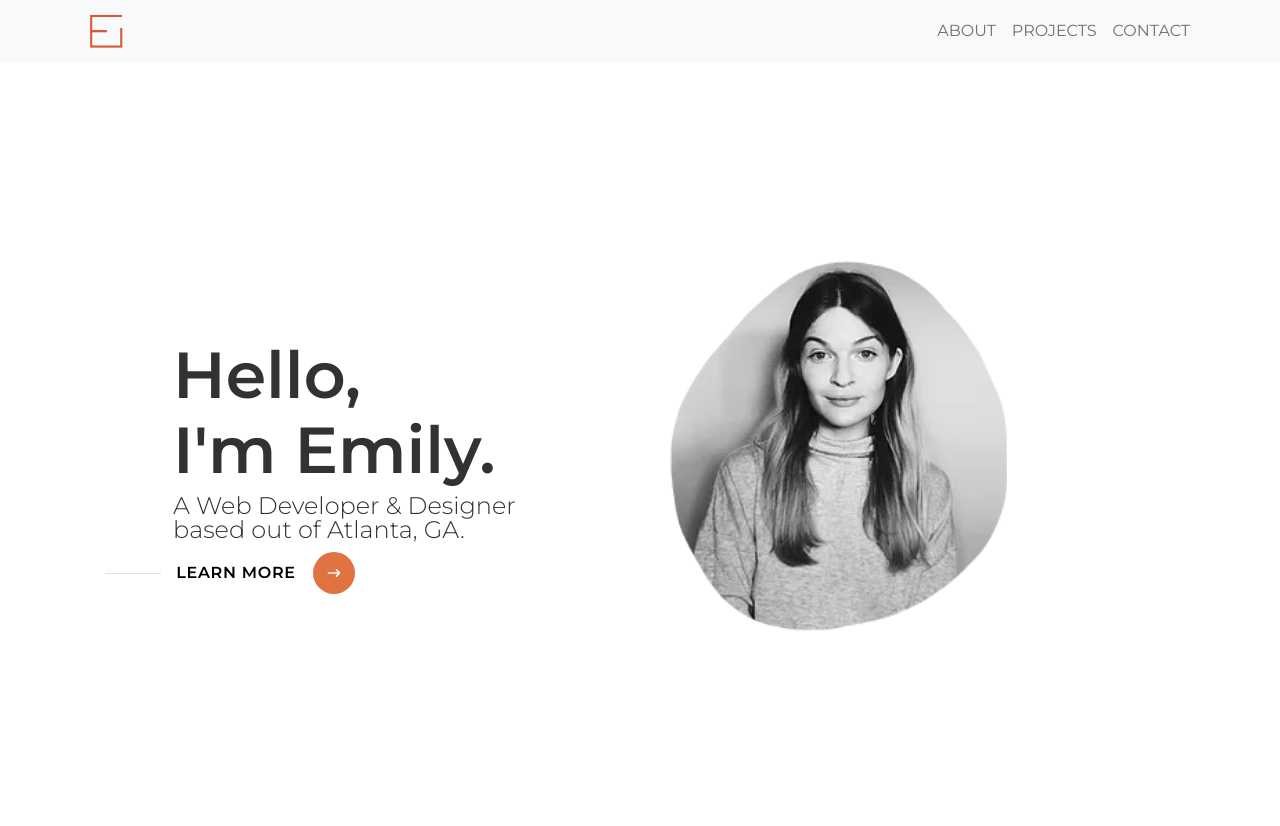
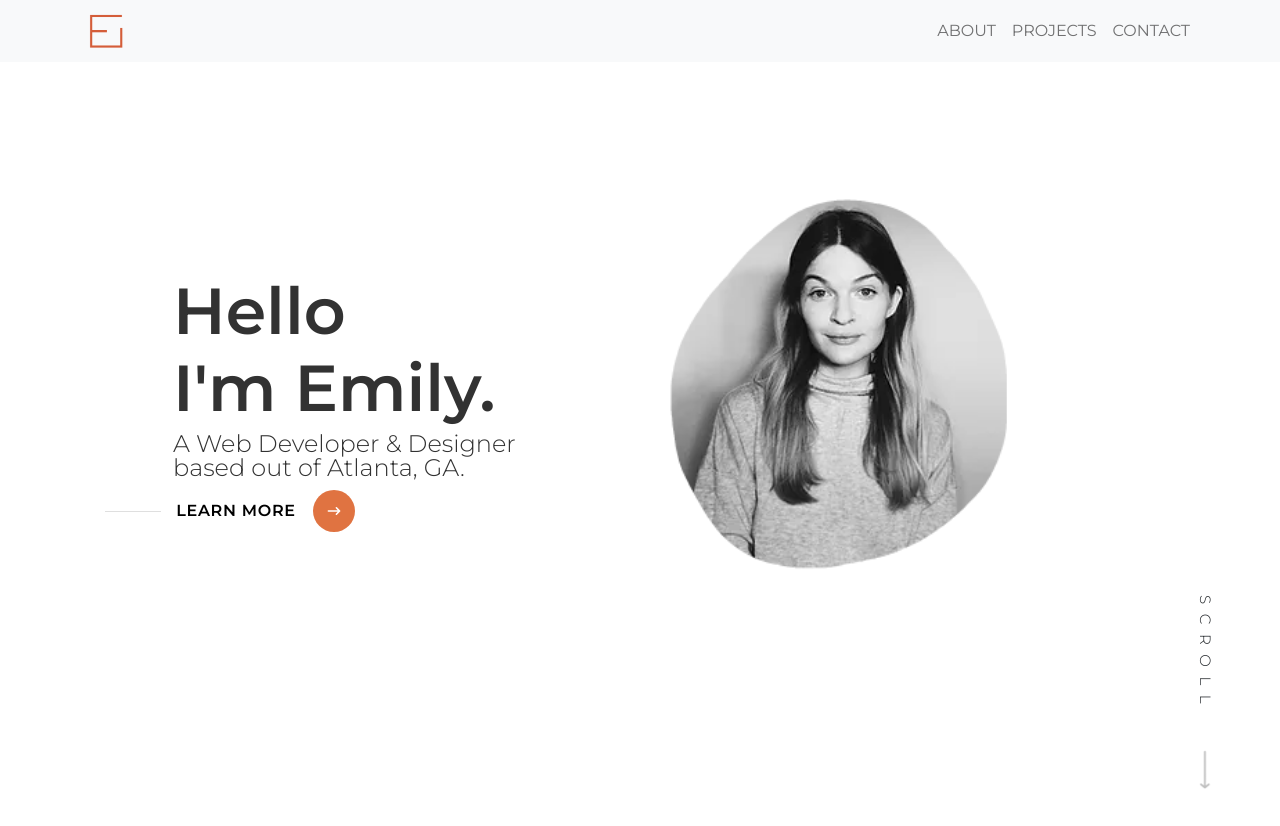
Before and after one commit to emilyjwilbur/port, a React (Create React App) app: page / in a window 1280 px wide. Shown: the top 826 px of the page. After the commit the page ends 800 px from the top, so only its background shows below. Built offline with nearby package versions, Linux system fonts and the light colour scheme; a web font is replaced by a local one.

Commit message:
hero animation

```diff
--- a/package.json
+++ b/package.json
@@ -9,6 +9,7 @@
     "@testing-library/react": "^12.1.2",
     "@testing-library/user-event": "^13.5.0",
     "bootstrap": "^5.1.3",
+    "gsap": "^3.9.1",
     "react": "^17.0.2",
     "react-bootstrap": "^2.1.0",
     "react-dom": "^17.0.2",
--- a/src/App.css
+++ b/src/App.css
@@ -9,17 +9,72 @@
 .logo {
   width: 50px;
   transition: transform .7s ease-in-out;
+
 }
 .logo:hover{
 
   transform: rotate(360deg);
 }
 
+
+
+
+
+
+
+
 /* hero section */
+
+
+.bounce {
+  display: flex;
+  align-items: center;
+	color: #323232;
+  height: 100%;
+}
+.letter {
+  animation: bounce 1.75s cubic-bezier(0.2, 2, .75, 1.5) alternate;
+  animation-iteration-count: 1;
+  -webkit-animation-fill-mode: forwards;
+  display: inline-block;
+  margin-top: 2em;
+
+
+}
+
+.letter:nth-of-type(1) {
+  animation-delay: -0.083333333s;
+}
+.letter:nth-of-type(3) {
+  animation-delay: 0.0833333333s;
+}
+.letter:nth-of-type(4) {
+  animation-delay: 0.1666666667s;
+}
+.letter:nth-of-type(5) {
+  animation-delay: 0.25s;
+}
+.letter:nth-of-type(6) {
+  animation-delay: 0.3333333333s;
+}
+
+
+@keyframes bounce {
+  0% {
+    transform: translate3d(0, 0, 0);
+
+  }
+  100% {
+    transform: translate3d(0, -1em, 0);
+
+  }
+}
+
 
 
 .hero{
   height: 100%;
+
 }
 .container{
   width: 100%;
@@ -31,11 +86,13 @@
   justify-content: space-between;
   margin: 0 24px;
   height: 100vh;
+
 }
 
 .hero-content {
   width: 50%;
   display: flex;
+
 }
 .hero-content-inner{
 
@@ -43,12 +100,18 @@
   margin: 0 auto;
   color: #323232
 }
+
+
+
+
 .hero-content-line-inner{
   font-weight: 900;
   font-size: 65px;
-
   display: flex;
 }
+
+
+
 .hero-content-line{
   margin: 0;
   height: 75px;
@@ -109,11 +172,91 @@ button:focus{
 
 .hero-images{
   width: 50%;
+  animation: slideMe 2.8s ease-in;
+
+
 
 }
 .hero-image .headshot{
   width: 400px;
+
+
+
+
 }
+
+@keyframes slideMe {
+  0%{
+    transform: skewx(0deg) translateX(700px);
+    opacity: 0;
+  }
+  60%{
+    transform: translateX(0px);
+    opacity: .2;
+  }
+  62%{
+    transform: skewX(0deg) translateX(-30px);
+    opacity: .3;
+  }
+  70%{
+    transform: skew(5deg);
+    opacity: .4;
+  }
+  80%{
+    transform: skew(0deg) translate(0);
+    opacity: .6;
+  }
+  90%{
+    transform: skew(2deg);
+    opacity: .7;
+  }
+  97%{
+    transform: skew(0deg);
+    opacity: .8;
+  }
+
+  100%{
+    transform: skew(0deg);
+    opacity: .9;
+  }
+}
+
+
+
+
+
+
+
+
+
+
+
+
+
+.hero_scrollDown  {
+  display: flex;
+  flex-direction: column;
+  gap: 2rem;
+  position: absolute;
+  bottom:10px;
+  width:50px;
+  right: 50px;
+}
+.hero_scrollDown p {
+  font-size: 15px;
+  transform: translateY(-70px) rotate(90deg);
+  letter-spacing: .6rem;
+  text-transform: uppercase;
+}
+.hero_scrollDown img {
+  max-height: 45px;
+  width:16px;
+  margin: 0 auto;
+  object-fit: contain;
+}
+
+
+
 
 /* media queries for hero section */
 
--- a/src/components/HeroSection.js
+++ b/src/components/HeroSection.js
@@ -1,24 +1,40 @@
-import React from "react";
-import headshot from '../assets/images/headshot.png'
-import {HiArrowNarrowRight} from 'react-icons/hi'
+import React, {useRef, useEffect} from "react";
+import headshot from '../assets/images/headshot.png';
+import {HiArrowNarrowRight} from 'react-icons/hi';
+import SocialMediaArrow from '../assets/images/arrow.png';
+
 
 
 
 export default function HeroSection(){
     return(
         <div className="hero">
+
+
             <div className="container">
                 <div className="hero-inner">
                     <div className="hero-content">
+
                         <div className="hero-content-inner">
                             <h1>
                                 <div className="hero-content-line">
-                                    <div className="hero-content-line-inner">Hello, </div>
+
+                                <div className="bounce">
+
+
+                                    <div className="hero-content-line-inner"> <span class="letter">H</span>
+                                        <span class="letter">e</span>
+                                        <span class="letter">l</span>
+                                        <span class="letter">l</span>
+                                        <span class="letter">o</span> </div>
+                                    </div>
                                 </div>
                                 <div className="hero-content-line">
                                     <div className="hero-content-line-inner">I'm Emily. </div>
                                 </div>
+
                             </h1>
+
                             <p>A Web Developer & Designer based out of Atlanta, GA.</p>
                             <div className="btn-row">
                                 <button className="about-button">
@@ -29,16 +45,29 @@ export default function HeroSection(){
                                 </button>
                             </div>
                         </div>
+
                     </div>
                     <div className="hero-images">
                         <div className="hero-image-inner">
                             <div className="hero-image">
                                 <img className="headshot" alt="headshot" src={headshot}/>
                             </div>
+
                         </div>
                     </div>
                 </div>
             </div>
+            <div className="hero_scrollDown">
+                            <p>Scroll</p>
+                            <img src={SocialMediaArrow} alt="" />
+                        </div>
+
+
+
        </div>
+
+
+
+
     )
 }
--- a/src/components/Navbar.js
+++ b/src/components/Navbar.js
@@ -6,7 +6,7 @@ export default function NavBar() {
   return (
     <div>
       <>
-        <Navbar bg="light" variant="light">
+        <Navbar fixed="top" bg="light" variant="light">
           <Container>
             <img className="logo" alt="logo" src={logo}/>
             <Nav className="me-right">
```
Also changed, not shown: src/assets/images/arrow.png (added), src/components/logo.js (deleted), 1 other file (tests, documents, lock files or other folders).
